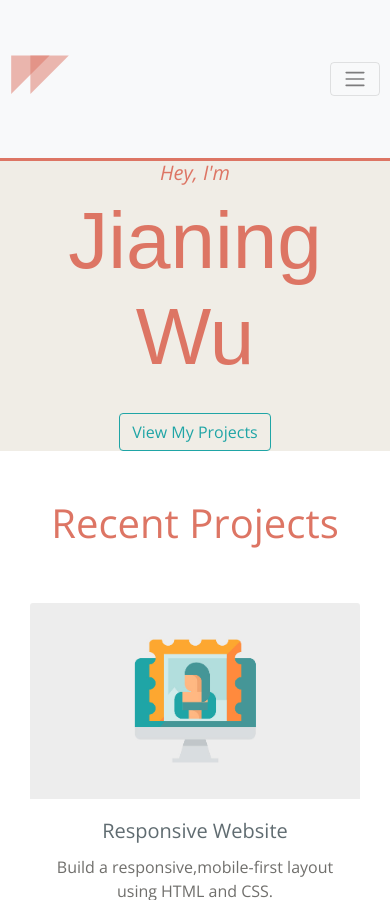
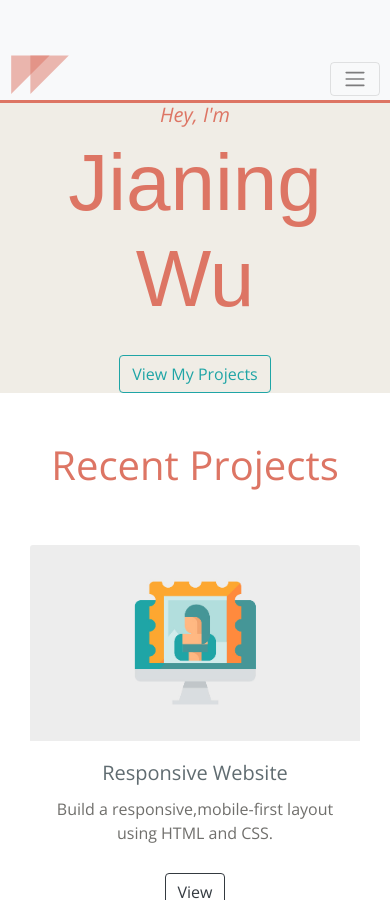
Before and after one commit to JIWU6498/wujenny.com, a Jekyll site: the page built from index.md, in a window 390 px wide and 900 px high. Built offline with Jekyll 4.4.1, drawn with Linux system fonts in a browser that asks for light colours; nearby versions of some CDN libraries; some web fonts are replaced.

Commit message:
add mobile css

```diff
--- a/assets/css/styles.css
+++ b/assets/css/styles.css
@@ -67,7 +67,7 @@ body {
   border-bottom: 3px solid #dd7564; }
   @media (max-width: 480px) {
     #nav {
-      height: 20vh !important;
+      height: 100px !important;
       padding: 50px 10px !important; } }
 
 .nav-item {
--- a/css/styles.css
+++ b/css/styles.css
@@ -67,7 +67,7 @@ body {
   border-bottom: 3px solid #dd7564; }
   @media (max-width: 480px) {
     #nav {
-      height: 20vh !important;
+      height: 100px !important;
       padding: 50px 10px !important; } }
 
 .nav-item {
--- a/scss/component/_navigation.scss
+++ b/scss/component/_navigation.scss
@@ -5,7 +5,7 @@
 
     border-bottom:3px solid $primary;
     @include media-query-s($break-s) {
-        height: 20vh !important;
+        height: 100px !important;
         padding:50px 10px !important;
     }
 }
```
Also changed, not shown: 1 other file.
